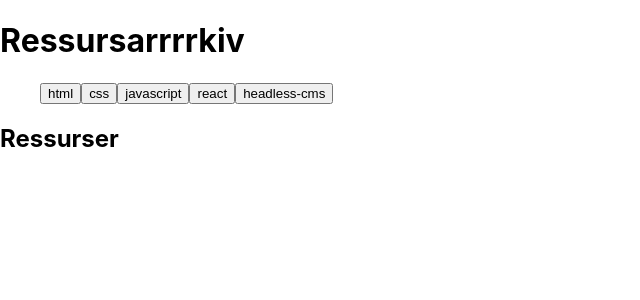
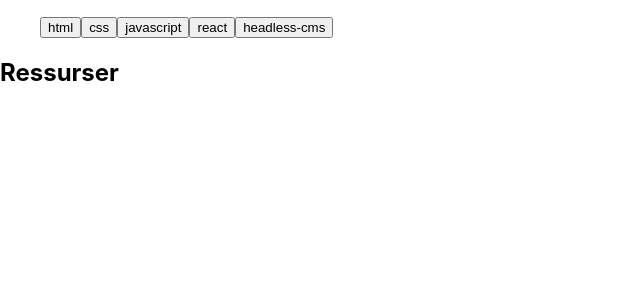
Before and after one commit to vildehw/gruppe_30, a React (Create React App) app: page / in a window 1280 px wide. Shown: the top 300 px of the page, without its empty margins (0-640 px from the left). Built offline with nearby package versions, Linux system fonts and the light colour scheme.

Commit message:
Update App.js

```diff
--- a/src/App.js
+++ b/src/App.js
@@ -7,10 +7,10 @@ import Main from './components/Main';
 function App() {
   return (
     <Routes>
-      <Route element={<Layout/>}>
-      <Route index element={<Main/>}/>
+
+      <Route path='/' element={<Main/>}/>
         <Route path=':slug' element={<Main/>}/>
-    </Route>
+
   </Routes>
 
   );
```
